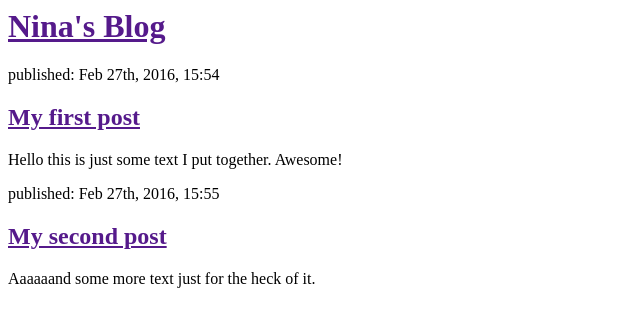
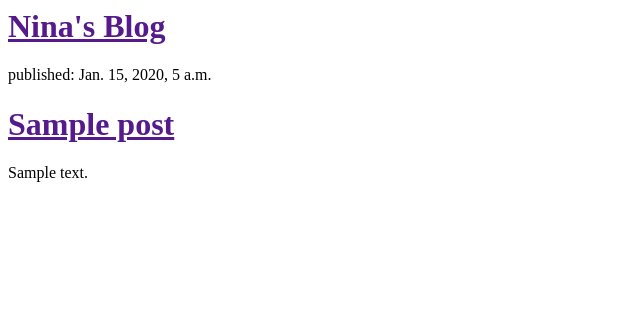
Before and after one commit to baninasmoothy/my-first-blog, a Django app: template blog/templates/blog/post_list.html in a window 1280 px wide. Shown: the top 327 px of the page, without its empty margins (0-640 px from the left). Run offline with Django 3.2, Linux system fonts and the light colour scheme; the template is opened without the code that fills it: values that come from a table or form of the project are taken from there, others are empty; tables that the repository leaves empty hold one stand-in row (values such as "Sample post").

Commit message:
Modified templates to display posts from database.

```diff
--- a/blog/templates/blog/post_list.html
+++ b/blog/templates/blog/post_list.html
@@ -9,17 +9,16 @@
 			<h1><a href="">Nina's Blog</a></h1>
 		</div>
 
-		<div>
-			<p>published: Feb 27th, 2016, 15:54</p>
-			<h2><a href="">My first post</a></h2>
-			<p>Hello this is just some text I put together. Awesome!</p>
-		</div>
+{% for post in posts %}
 
-		<div>
-			<p>published: Feb 27th, 2016, 15:55</p>
-			<h2><a href="">My second post</a></h2>
-			<p>Aaaaaand some more text just for the heck of it.</p>
-		</div>
+	<div>
+		<p>published: {{ post.published_date }}</p>
+		<h1><a href=""> {{ post.title }}</a></h1>
+		<p>{{ post.text|linebreaks }}</p>
+	</div>
+
+{% endfor %}
+
 	</body>
 
 </html>
--- a/blog/views.py
+++ b/blog/views.py
@@ -1,4 +1,7 @@
 from django.shortcuts import render
+from django.utils import timezone
+from .models import Post
 
 def post_list(request):
-	return render(request, 'blog/post_list.html', {})
+	posts = Post.objects.filter(published_date__lte=timezone.now()).order_by('published_date')
+	return render(request, 'blog/post_list.html', {'posts':posts})
```
